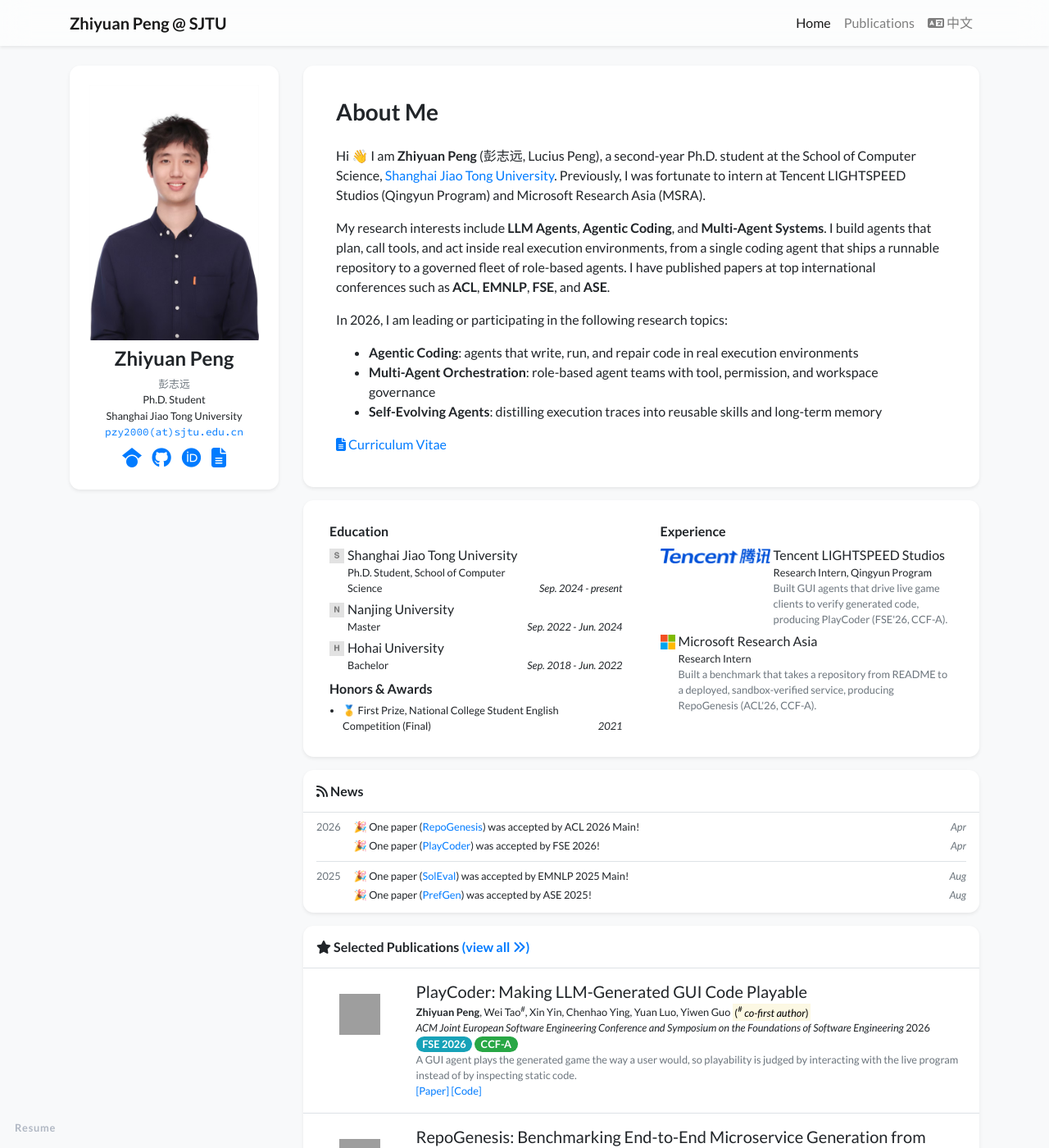
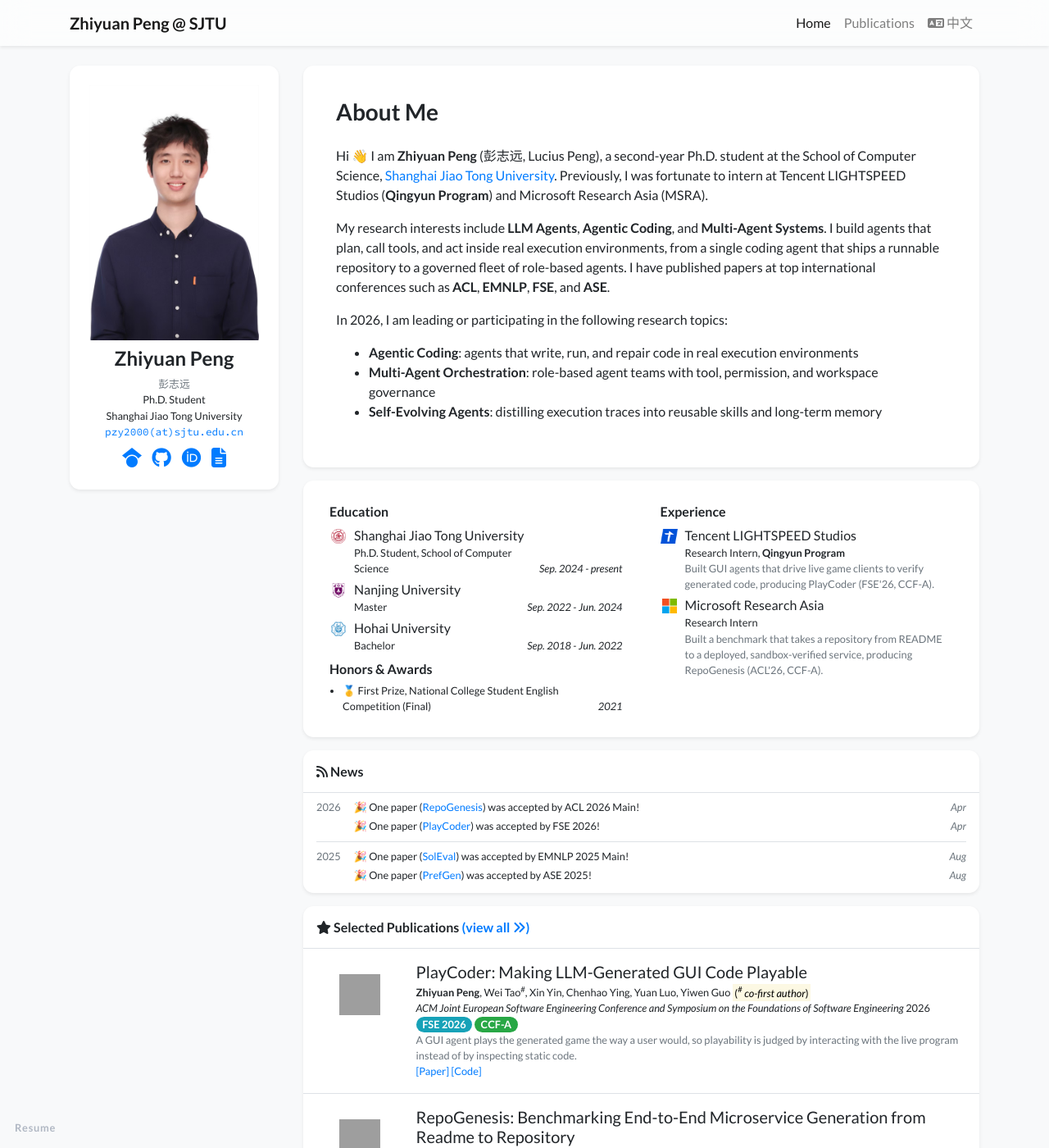
Before and after one commit to pzy2000/pzy2000.github.io, a Jekyll site: the page built from index.html, in a window 1280 px wide and 1400 px high. Shown: the whole window at 82% size. Built offline with Jekyll 4.4.1, drawn with Linux system fonts in a browser that asks for light colours; nearby versions of some CDN libraries; a style sheet for code colours, icons or effects is not loaded; grey boxes are pictures that could not be loaded.

Commit message:
fix many things with opus

```diff
--- a/_data/profile.yml
+++ b/_data/profile.yml
@@ -14,7 +14,7 @@
 
 short_bio_text_justify: false
 short_bio: >-
-  <p>Hi 👋 I am <strong>Zhiyuan Peng</strong> (彭志远, Lucius Peng), a second-year Ph.D. student at the School of Computer Science, <a href="https://en.sjtu.edu.cn/" target="_blank">Shanghai Jiao Tong University</a>. Previously, I was fortunate to intern at Tencent LIGHTSPEED Studios (Qingyun Program) and Microsoft Research Asia (MSRA).</p>
+  <p>Hi 👋 I am <strong>Zhiyuan Peng</strong> (彭志远, Lucius Peng), a second-year Ph.D. student at the School of Computer Science, <a href="https://en.sjtu.edu.cn/" target="_blank">Shanghai Jiao Tong University</a>. Previously, I was fortunate to intern at Tencent LIGHTSPEED Studios (<strong>Qingyun Program</strong>) and Microsoft Research Asia (MSRA).</p>
   <p>My research interests include <strong>LLM Agents</strong>, <strong>Agentic Coding</strong>, and <strong>Multi-Agent Systems</strong>. I build agents that plan, call tools, and act inside real execution environments, from a single coding agent that ships a runnable repository to a governed fleet of role-based agents. I have published papers at top international conferences such as <strong>ACL</strong>, <strong>EMNLP</strong>, <strong>FSE</strong>, and <strong>ASE</strong>.</p>
   <p>In 2026, I am leading or participating in the following research topics:</p>
   <ul>
@@ -41,8 +41,8 @@
 
 experience:
 - name: Tencent LIGHTSPEED Studios
-  logo: /images/logo-tencent.svg
-  position: Research Intern, Qingyun Program
+  logo: /assets/images/badges/tencent.png
+  position: Research Intern, <strong>Qingyun Program</strong>
   desc: Built GUI agents that drive live game clients to verify generated code, producing PlayCoder (FSE'26, CCF-A).
 - name: Microsoft Research Asia
   logo: /assets/images/badges/msra.png
--- a/_data/profile_zh.yml
+++ b/_data/profile_zh.yml
@@ -14,7 +14,7 @@
 
 short_bio_text_justify: false
 short_bio: >-
-  <p>Hi 👋 我是<strong>彭志远</strong>（Zhiyuan Peng / Lucius Peng），<a href="https://www.sjtu.edu.cn/" target="_blank">上海交通大学</a>计算机学院二年级博士研究生。我曾有幸在腾讯光子工作室群（青云计划）和微软亚洲研究院（MSRA）实习。</p>
+  <p>Hi 👋 我是<strong>彭志远</strong>（Zhiyuan Peng / Lucius Peng），<a href="https://www.sjtu.edu.cn/" target="_blank">上海交通大学</a>计算机学院二年级博士研究生。我曾有幸在腾讯光子工作室群（<strong>青云计划</strong>）和微软亚洲研究院（MSRA）实习。</p>
   <p>我的研究兴趣包括<strong>大模型智能体（LLM Agents）</strong>、<strong>Agentic Coding</strong> 与<strong>多智能体系统</strong>。我的工作围绕能在真实执行环境中规划、调用工具并采取行动的 Agent 展开：从单个交付可运行仓库的 Coding Agent，到可治理的角色化 Agent 团队。我已在 <strong>ACL</strong>、<strong>EMNLP</strong>、<strong>FSE</strong>、<strong>ASE</strong> 等国际顶级会议发表多篇论文。</p>
   <p>2026 年，我将主持或参与以下研究方向：</p>
   <ul>
@@ -41,8 +41,8 @@
 
 experience:
 - name: 腾讯 光子工作室群
-  logo: /images/logo-tencent.svg
-  position: 研究实习生（青云计划）
+  logo: /assets/images/badges/tencent.png
+  position: 研究实习生（<strong>青云计划</strong>）
   desc: 构建可操作真实游戏客户端、以交互验证生成代码的 GUI Agent，产出 PlayCoder（FSE'26，CCF-A）。
 - name: 微软亚洲研究院（MSRA）
   logo: /assets/images/badges/msra.png
--- a/_includes/widgets/experience_card.html
+++ b/_includes/widgets/experience_card.html
@@ -11,7 +11,7 @@
                             <ul class="list-unstyled mb-1">
                                 {% for item in profile.education %}
                                 <li class="media mb-1">
-                                    <img src="{{ item.logo | relative_url }}" alt="{{ item.name }}" style="height: 18px; width: auto;" class="mr-1 mt-1">
+                                    <img src="{{ item.logo | relative_url }}" alt="{{ item.name }}" class="org-logo mr-2 mt-1">
                                     <div class="media-body">
                                         <div>{{ item.name }}</div>
                                         <div class="small">{{ item.dept }}</div>
@@ -34,7 +34,7 @@
                             <ul class="list-unstyled mb-1">
                                 {% for item in profile.experience %}
                                 <li class="media mb-1">
-                                    <img src="{{ item.logo | relative_url }}" alt="{{ item.name }}" style="height: 18px; width: auto;" class="mr-1 mt-1">
+                                    <img src="{{ item.logo | relative_url }}" alt="{{ item.name }}" class="org-logo mr-2 mt-1">
                                     <div class="media-body">
                                         <div>{{ item.name }}</div>
                                         <div class="small">{{ item.dept }}</div>
--- a/_includes/widgets/profile_card_bio_only.html
+++ b/_includes/widgets/profile_card_bio_only.html
@@ -14,9 +14,6 @@
                         <div class="text-profile-bio mt-0" {% if profile.short_bio_text_justify %}style="text-align: justify;"{% endif %}>
                             {{ profile.short_bio }}
                         </div>
-                        {% if profile.cv_link %}
-                            <a target="_blank" href="{{ profile.cv_link | relative_url }}"><i class="fas fa-file-alt"></i> {% if page.lang == 'zh' %}简历 / Curriculum Vitae{% else %}Curriculum Vitae{% endif %}</a> <br/>
-                        {% endif %}
                     </div>
 
                 </div>
--- a/assets/css/global.css
+++ b/assets/css/global.css
@@ -151,6 +151,15 @@
     }
 }
 
+/* Education / experience logos: uniform slot so wide and square marks read at the
+   same size and every entry's text starts at the same left edge. */
+.org-logo {
+    flex: 0 0 22px;
+    width: 22px;
+    height: 18px;
+    object-fit: contain;
+}
+
 /* Floating resume link, bottom-left corner */
 .resume-link {
     position: fixed;
```
Also changed, not shown: assets/images/badges/hhu.png, assets/images/badges/nju.png, assets/images/badges/sjtu.png, assets/images/badges/tencent.png (added), assets/images/covers/playcoder.png, assets/images/covers/prefgen.png, assets/images/covers/repogenesis.png, assets/images/covers/soleval.png (added), assets/images/covers/solext.png (deleted).
